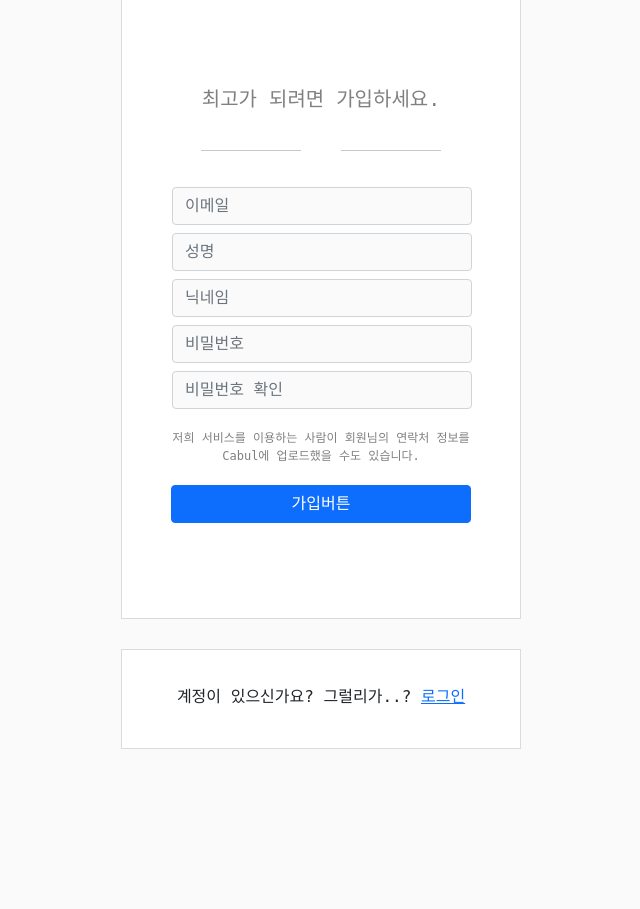
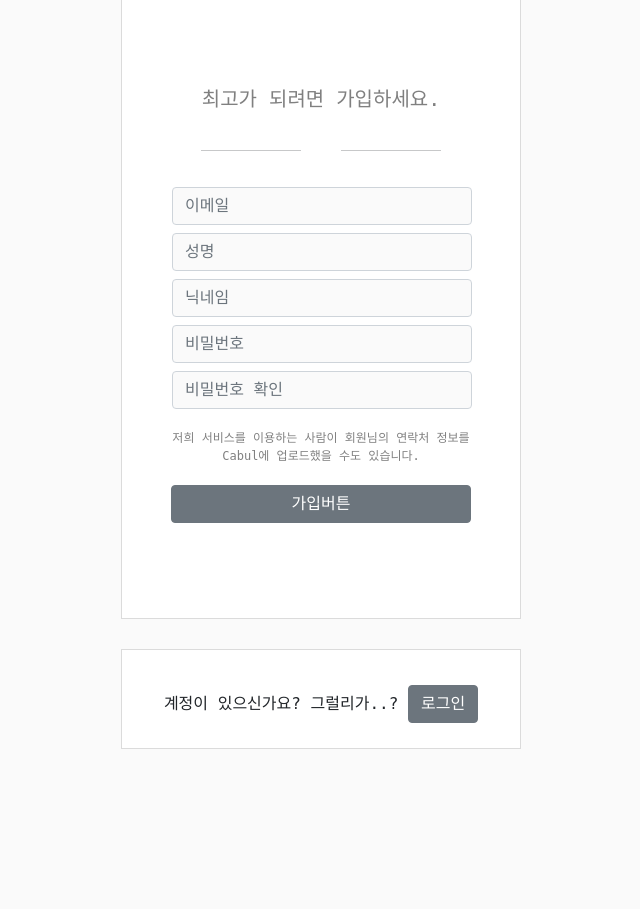
Before and after one commit to poro625/CaBul, a Django app: page /users/signup/ in a window 1280 px wide. Shown: the part 47-956 px from the top of the page, without its empty margins (319-959 px from the left). Run offline with Django 4.2, Linux system fonts and the light colour scheme; some web fonts are replaced.

Commit message:
로그인,회원가입 페이지 디자인수정

```diff
--- a/users/templates/signup.html
+++ b/users/templates/signup.html
@@ -48,7 +48,7 @@
         <hr style="width: 100px;">
       </div>
       <div class="wrap">
-        <form class="form-area" method="post" action="/sign-up/">
+        <form class="form-area">
         <form action="{% url 'users:signup' %}" method="POST">
           {% csrf_token %}
           <div class="form-group mt-2 mb-2">
@@ -80,12 +80,13 @@
           {{ error }}
         </div>
         {% endif %}
-        <button type="submit" class="btn btn-primary" style="width: 300px;">가입버튼</button>
+        <button type="submit"  class="btn btn-secondary" style="width: 300px;">가입버튼</button>
       </div>
     </div>
     <div
       style="padding: 35px ;text-align:center; border:solid 1px rgba(219, 219, 219, 1); width: 400px; height: 100px; margin-top: 30px; background: white">
-      <div>계정이 있으신가요? 그럴리가..? <a href="{% url 'users:login' %}">로그인</a></div>
+
+      <div>계정이 있으신가요? 그럴리가..? <a href="{% url 'users:login' %}"><button type="button" class="btn btn-secondary">로그인</button></a></div>
     </div>
   </div>
 
```
Also changed, not shown: users/templates/login.html (+11 -9 lines), contents/migrations/0004_delete_image.py (added), static/img/Logo_4.png (added), static/img/login.png (added), static/img/logo.png (added), static/img/signin2.png (added), 1 other file.
